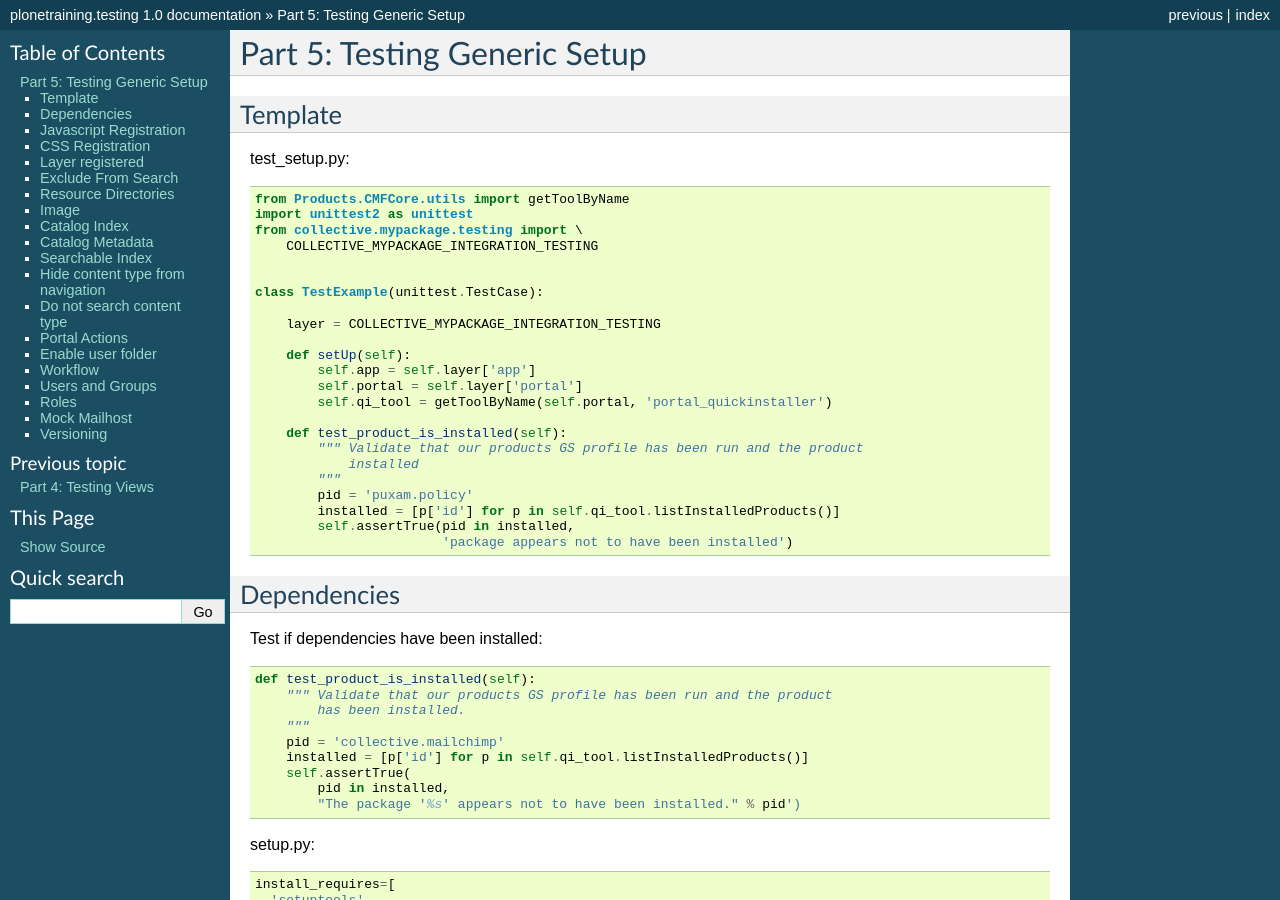
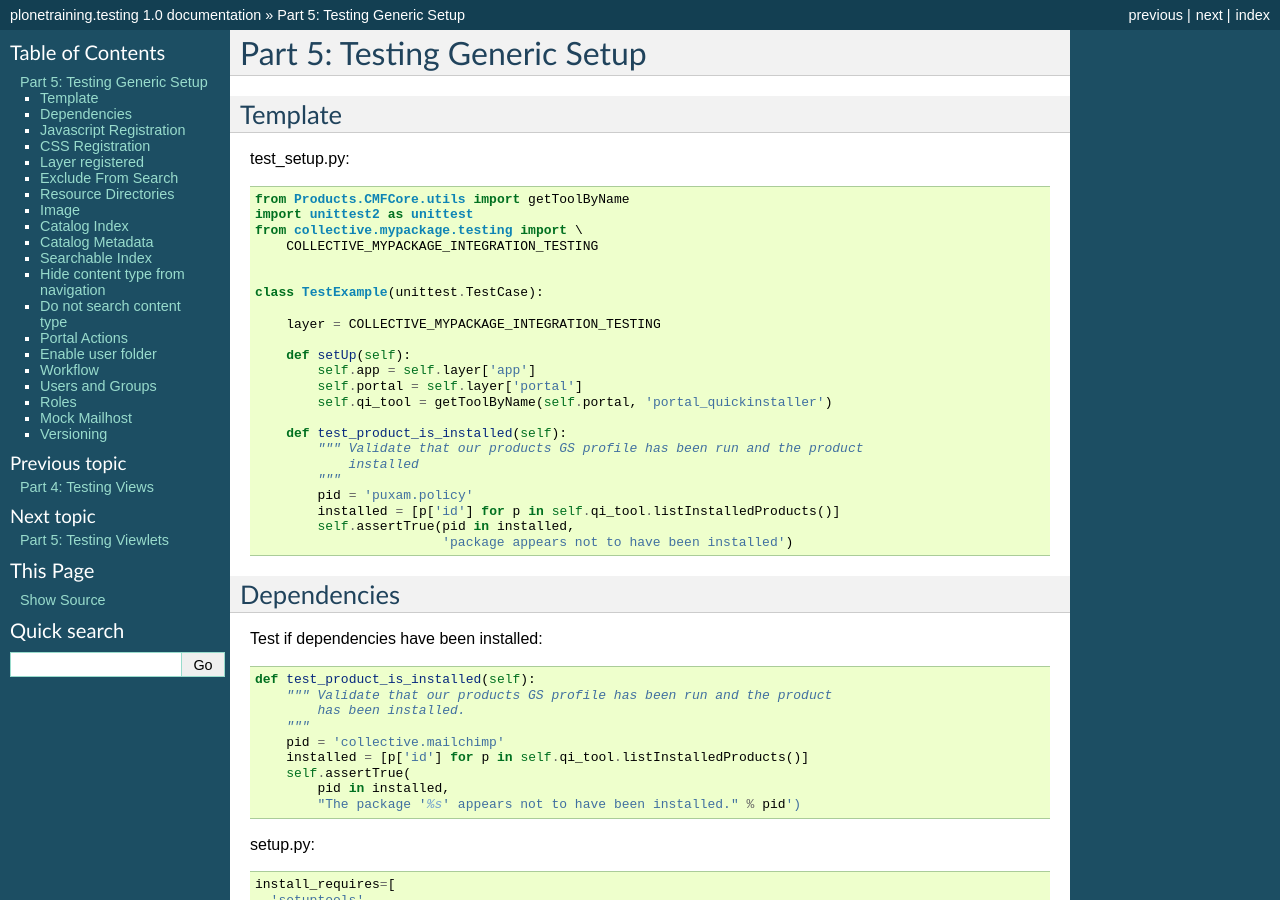
Before and after one commit to tisto/plonetraining.testing, a Sphinx documentation site: the page built from docs/source/testing-generic-setup.rst, in a window 1280 px wide and 900 px high. Built offline with Sphinx 7.4.7, drawn with Linux system fonts in a browser that asks for light colours.

Commit message:
Add docs with links to examples for viewlets/portlets. Add empty portlets folder.

```diff
--- a/docs/source/index.rst
+++ b/docs/source/index.rst
@@ -24,6 +24,8 @@
    testing-dexterity
    testing-views
    testing-generic-setup
+   testing-viewlets
+   testing-portlets
 
 
 Indices and tables
--- /dev/null
+++ b/docs/source/testing-portlets.rst
@@ -0,0 +1,5 @@
+==============================================================================
+Part 6: Testing Portlets
+==============================================================================
+
+.. note:: See https://github.com/collective/collective.mailchimp/blob/master/collective/mailchimp/tests/test_portlet.py
--- /dev/null
+++ b/docs/source/testing-viewlets.rst
@@ -0,0 +1,5 @@
+==============================================================================
+Part 5: Testing Viewlets
+==============================================================================
+
+.. note:: See https://github.com/plone/plone.app.discussion/blob/master/plone/app/discussion/tests/test_comments_viewlet.py
--- a/setup.py
+++ b/setup.py
@@ -45,6 +45,7 @@
         'setuptools',
         'z3c.jbot',
         'plone.app.dexterity',
+        'plone.app.portlets',
         'lxml',
     ],
     extras_require={
```
Also changed, not shown: 3 other files.
